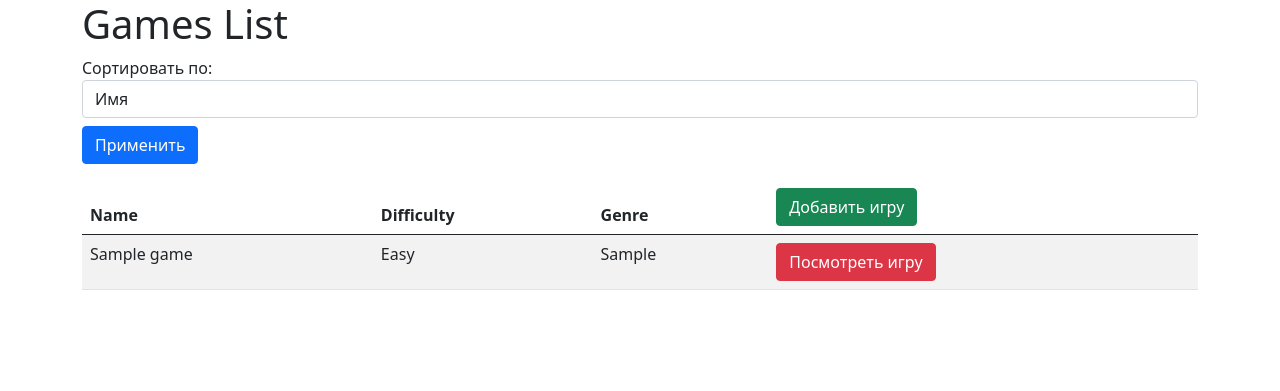
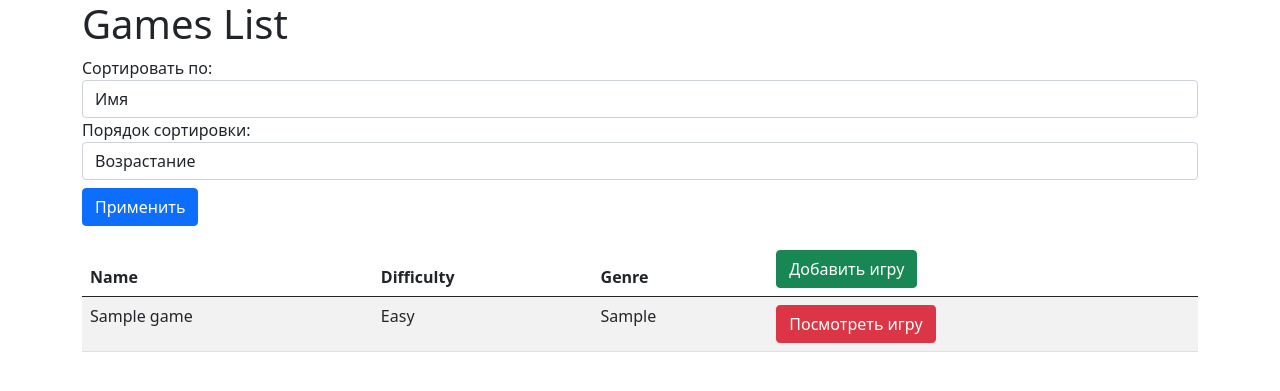
Before and after one commit to arkovy/GameLibraryy, a Django app: page / in a window 1280 px wide. Shown: the top 391 px of the page. Run offline with Django 5.2, Linux system fonts and the light colour scheme; tables that the repository leaves empty hold one stand-in row (values such as "Sample post"); some libraries are stand-ins or nearby versions.

Commit message:
add new sorting

```diff
--- a/core/templates/game_list.html
+++ b/core/templates/game_list.html
@@ -3,13 +3,20 @@
 
 {% block content %}
     <h1>Games List</h1>
-    <form method="get">
+   <form method="get">
         <div class="form-group">
             <label for="sort_by">Сортировать по:</label>
             <select id="sort_by" name="sort_by" class="form-control">
                 <option value="name" {% if request.GET.sort_by == 'name' %}selected{% endif %}>Имя</option>
                 <option value="difficulty" {% if request.GET.sort_by == 'difficulty' %}selected{% endif %}>Сложность</option>
                 <option value="genre" {% if request.GET.sort_by == 'genre' %}selected{% endif %}>Жанр</option>
+            </select>
+        </div>
+        <div class="form-group">
+            <label for="sort_order">Порядок сортировки:</label>
+            <select id="sort_order" name="sort_order" class="form-control">
+                <option value="asc" {% if request.GET.sort_order == 'asc' %}selected{% endif %}>Возрастание</option>
+                <option value="desc" {% if request.GET.sort_order == 'desc' %}selected{% endif %}>Убывание</option>
             </select>
         </div>
         <button type="submit" class="btn btn-primary mt-2">Применить</button>
--- a/core/views.py
+++ b/core/views.py
@@ -11,6 +11,9 @@ class IndexView(ListView):
 
     def get_queryset(self):
         sort_by = self.request.GET.get('sort_by', 'name')
+        sort_order = self.request.GET.get('sort_order', 'asc')
+        if sort_order == 'desc':
+            sort_by = '-' + sort_by
         return Game.objects.all().order_by(sort_by)
 
 
```
